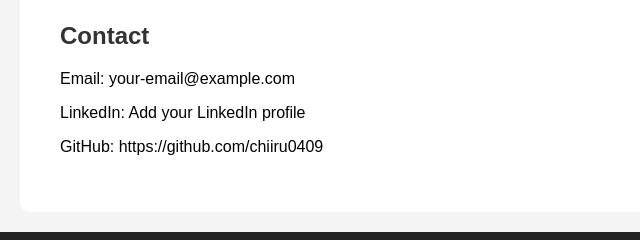
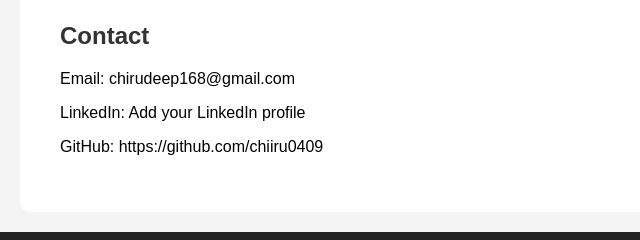
Before and after one commit to chiiru0409/my_web, a plain HTML site: page index.html in a window 1280 px wide. Shown: the part 1764-2004 px from the top of the page, 0-640 px from the left. Drawn offline with Linux system fonts and the light colour scheme.

Commit message:
Update contact email in index.html

```diff
--- a/index.html
+++ b/index.html
@@ -135,7 +135,7 @@
 
 <section id="contact">
     <h2>Contact</h2>
-    <p>Email: your-email@example.com</p>
+    <p>Email: chirudeep168@gmail.com</p>
     <p>LinkedIn: Add your LinkedIn profile</p>
     <p>GitHub: https://github.com/chiiru0409</p>
 </section>
```
